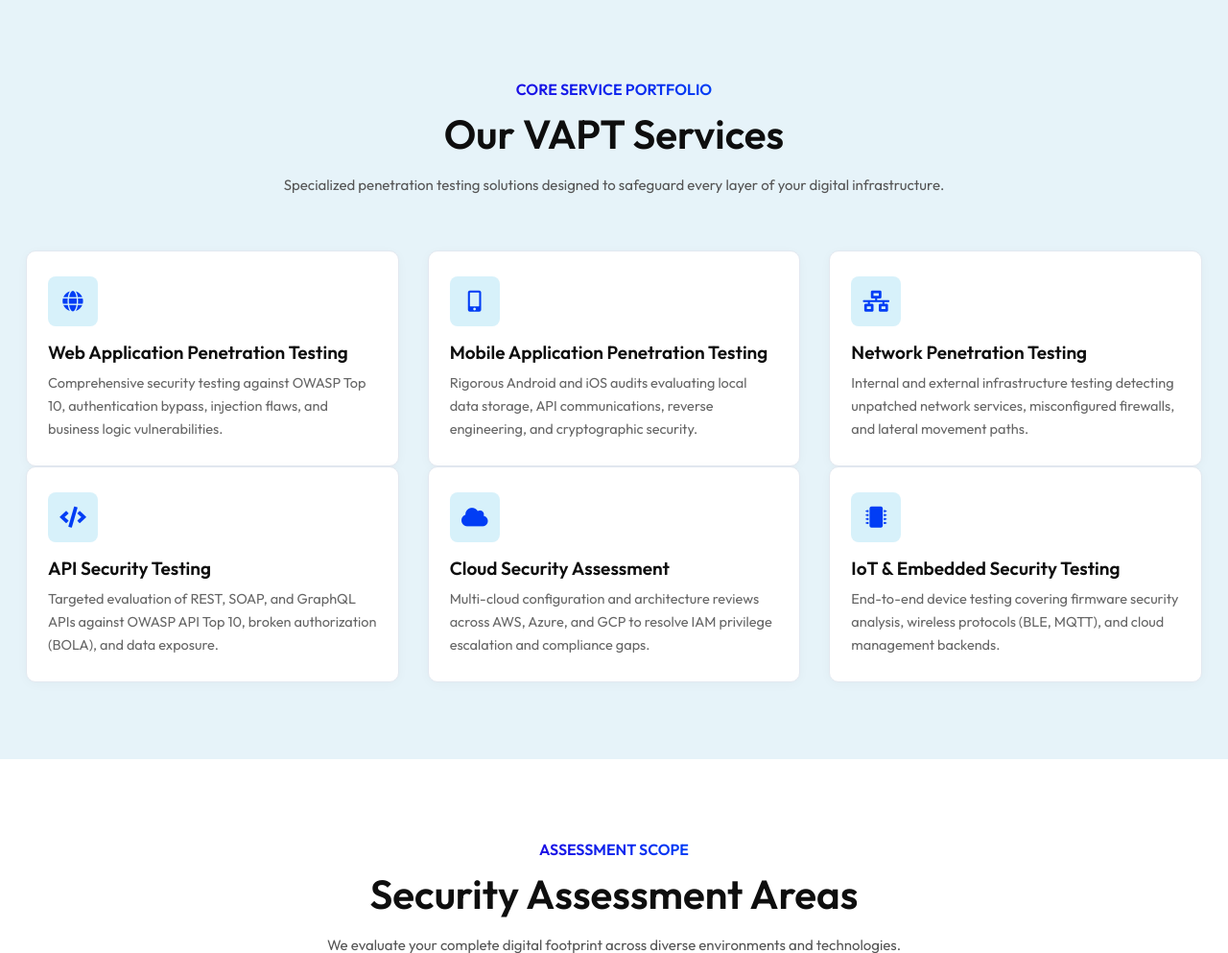
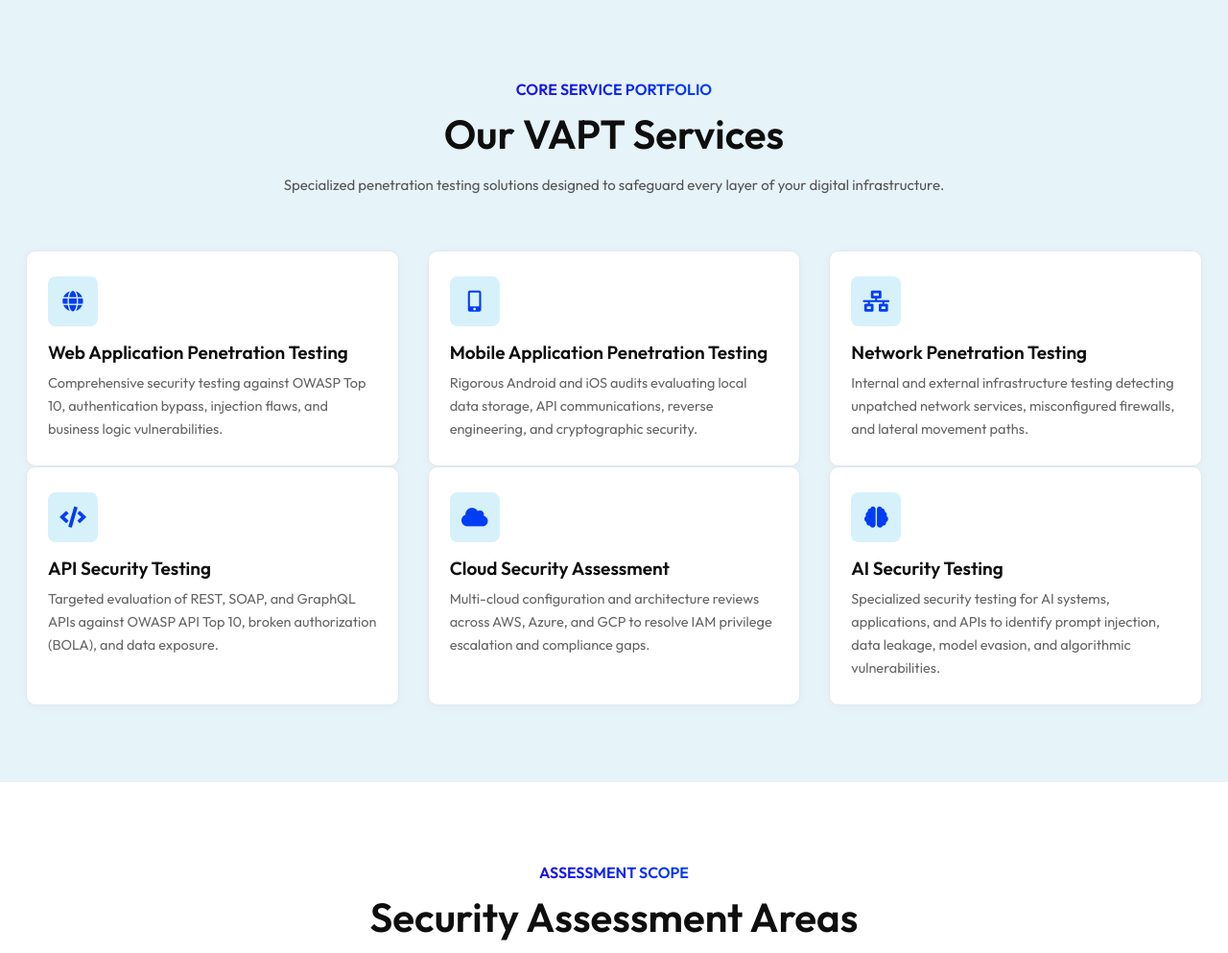
Before and after one commit to franklinefrankline/SLN-consulting, a PHP site: page /vapt.php in a window 1280 px wide. Shown: the part 1328-2321 px from the top of the page at 96% size. Run offline with PHP 8.4, Linux system fonts and the light colour scheme; some libraries are stand-ins or nearby versions.

Commit message:
Update homepage BCBUZZ banner and update VAPT services and CTA

```diff
--- a/index.php
+++ b/index.php
@@ -570,6 +570,7 @@
 
     var bannerBcbuzz = document.getElementById('banner-bcbuzz');
     if (bannerBcbuzz) {
+        bannerBcbuzz.style.cursor = 'pointer';
         bannerBcbuzz.addEventListener('click', function() {
             window.location.href = './soc.php';
         });
--- a/vapt.php
+++ b/vapt.php
@@ -426,15 +426,15 @@
                     </div>
                 </div>
 
-                <!-- 06: IoT & Embedded Security Testing -->
+                <!-- 06: AI Security Testing -->
                 <div class="col-lg-4 col-md-6 mb-24">
                     <div class="vapt-service-card">
                         <div class="vapt-icon-box">
-                            <i class="fas fa-microchip"></i>
+                            <i class="fas fa-brain"></i>
                         </div>
-                        <h4 style="font-size: 19px; font-weight: 600; margin-bottom: 8px;">IoT &amp; Embedded Security Testing</h4>
+                        <h4 style="font-size: 19px; font-weight: 600; margin-bottom: 8px;">AI Security Testing</h4>
                         <p style="font-size: 14.5px; line-height: 24px; color: #666666; margin-bottom: 0;">
-                            End-to-end device testing covering firmware security analysis, wireless protocols (BLE, MQTT), and cloud management backends.
+                            Specialized security testing for AI systems, applications, and APIs to identify prompt injection, data leakage, model evasion, and algorithmic vulnerabilities.
                         </p>
                     </div>
                 </div>
@@ -858,23 +858,6 @@
                     </div>
                 </div>
             </div>
-
-            <!-- Bridge Callout -->
-            <div class="row mt-10">
-                <div class="col-lg-12">
-                    <div style="background: #e6f3f9; border: 1px solid #d0e7f5; border-radius: 10px; padding: 22px 26px; text-align: center;">
-                        <h4 style="font-size: 18px; font-weight: 600; margin-bottom: 6px; color: #013df5;">
-                            Complete Security Lifecycle with SLN Consulting
-                        </h4>
-                        <p style="font-size: 14.5px; line-height: 24px; color: #555555; max-width: 780px; margin: 0 auto 16px;">
-                            Combining scheduled VAPT audits with continuous SOC monitoring provides a 360-degree security shield: uncovering vulnerabilities before adversaries do while defending your digital assets in real time.
-                        </p>
-                        <a href="soc.php" class="btn btn-theme secondary btn-md animation">
-                            Explore SOC-as-a-Service <i class="fas fa-arrow-right ml-2"></i>
-                        </a>
-                    </div>
-                </div>
-            </div>
         </div>
     </div>
 
@@ -895,7 +878,7 @@
                             Connect with our cybersecurity experts to scope your VAPT assessment requirements, discuss testing schedules, and receive a tailored proposal.
                         </p>
                         <a href="contact.php" class="btn btn-theme secondary btn-md animation mb-20">
-                            Enquire Now <i class="fas fa-arrow-right ml-2"></i>
+                            Connect With Us <i class="fas fa-arrow-right ml-2"></i>
                         </a>
                         <div style="font-size: 14.5px; color: #334155; margin-top: 10px;">
                             <span class="mr-3">
```
Also changed, not shown: assets/img/sln-img/bcbuzz-partner-banner.jpg, assets/img/sln-img/bcbuzz-partner-banner.png (added), 1 other file.
